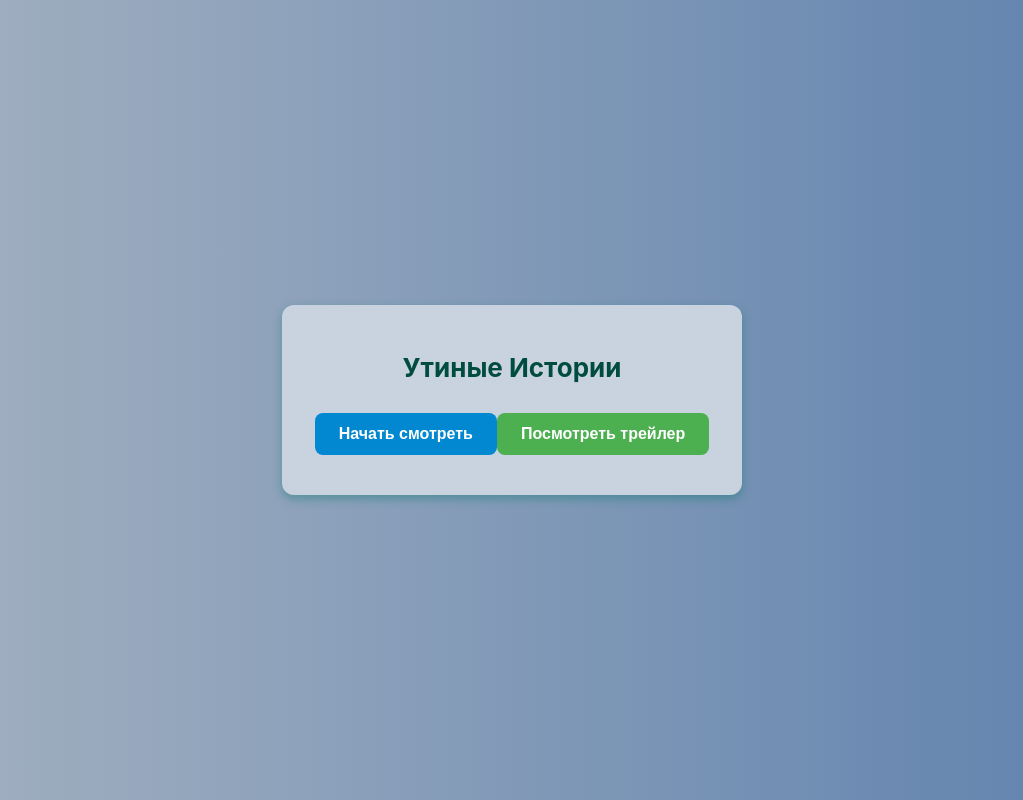
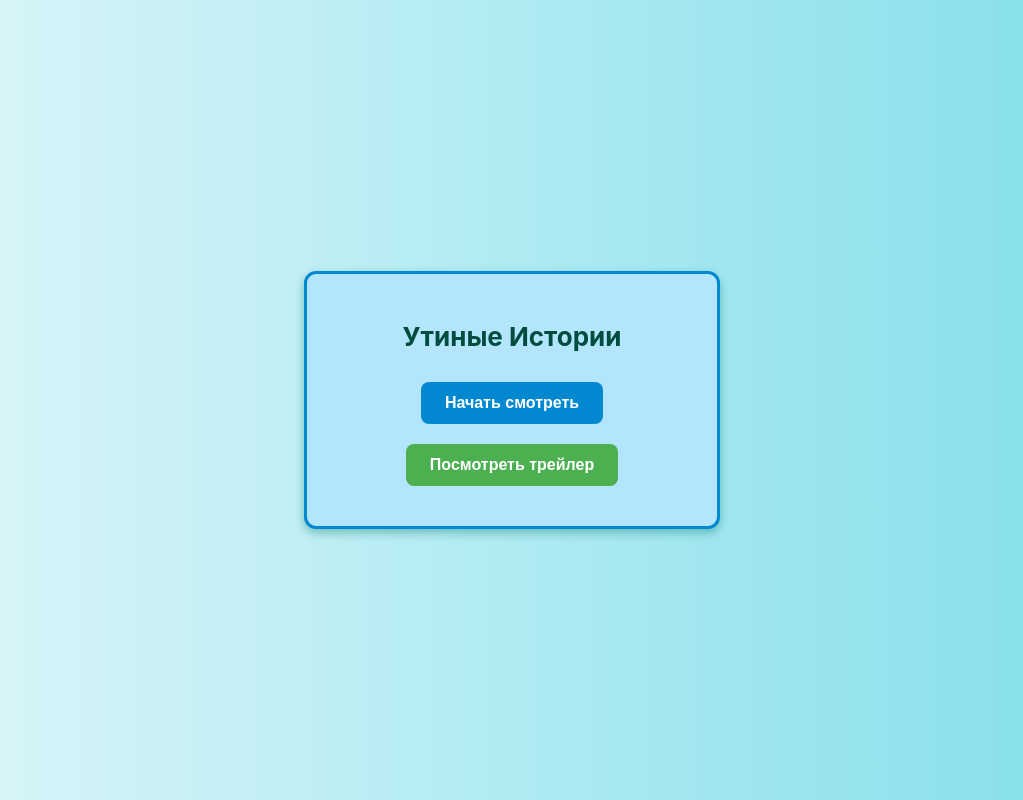
Before and after one commit to KateGrebeneva/kate_react_main, a React (Create React App) app: page / in a window 1280 px wide. Shown: the whole page, without its empty margins (128-1151 px from the left). Built offline with nearby package versions, Linux system fonts and the light colour scheme.

Commit message:
task#101

```diff
--- a/src/App.js
+++ b/src/App.js
@@ -1,13 +1,59 @@
 import React from 'react';
-import { styles } from './styles.js'; // Импортируем стили
 
 function DuckTales() {
   return (
-    <div style={{ height: '100vh', display: 'flex', justifyContent: 'center', alignItems: 'center', background: 'linear-gradient(to right,rgb(165, 178, 193),rgb(94, 129, 174))' }}>
-      <div style={styles.container}>
-        <h1 style={styles.title}>Утиные Истории</h1>
-        <button style={styles.button1}>Начать смотреть</button>
-        <button style={styles.button2}>Посмотреть трейлер</button>
+    <div style={{
+      height: '100vh',
+      display: 'flex',
+      justifyContent: 'center',
+      alignItems: 'center',
+      background: 'linear-gradient(to right, #e0f7fa, #80deea)'
+    }}>
+      <div style={{
+        width: '350px',
+        padding: '30px',
+        backgroundColor: '#b3e5fc', // Нежный голубой
+        borderRadius: '12px',
+        textAlign: 'center',
+        border: '3px solid #0288d1', // Насыщенный голубой
+        boxShadow: '0 4px 10px rgba(0, 121, 107, 0.4)', // Тень
+      }}>
+        <h1 style={{
+          fontSize: '26px',
+          color: '#004d40',
+          marginBottom: '20px',
+          fontWeight: 'bold',
+        }}>
+          Утиные Истории
+        </h1>
+        <button style={{
+          padding: '12px 24px',
+          margin: '10px 0',
+          border: 'none',
+          borderRadius: '8px',
+          cursor: 'pointer',
+          transition: 'background-color 0.3s ease',
+          backgroundColor: '#0288d1',
+          color: 'white',
+          fontSize: '16px',
+          fontWeight: 'bold',
+        }}>
+          Начать смотреть
+        </button>
+        <button style={{
+          padding: '12px 24px',
+          margin: '10px 0',
+          border: 'none',
+          borderRadius: '8px',
+          cursor: 'pointer',
+          transition: 'background-color 0.3s ease',
+          backgroundColor: '#4caf50',
+          color: 'white',
+          fontSize: '16px',
+          fontWeight: 'bold',
+        }}>
+          Посмотреть трейлер
+        </button>
       </div>
     </div>
   );
--- a/src/styles.js
+++ /dev/null
@@ -1,43 +0,0 @@
-// src/styles.js
-
-export const styles = {
-  container: {
-    width: '400px',
-    padding: '30px',
-    backgroundColor:'rgb(200, 211, 223)', // Нежный голубой
-    borderRadius: '12px',
-    textAlign: 'center',
-    border: '3px solidrgb(2, 61, 93)', // Насыщенный голубой
-    boxShadow: '0 4px 10px rgba(0, 121, 107, 0.4)', // Тень
-  },
-  title: {
-    fontSize: '26px',
-    color: '#004d40',
-    marginBottom: '20px',
-    fontWeight: 'bold',
-  },
-  button1: {
-    padding: '12px 24px',
-    margin: '10px 0',
-    border: 'none',
-    borderRadius: '8px',
-    cursor: 'pointer',
-    transition: 'background-color 0.3s ease',
-    backgroundColor: '#0288d1',
-    color: 'white',
-    fontSize: '16px',
-    fontWeight: 'bold',
-  },
-  button2: {
-    padding: '12px 24px',
-    margin: '10px 0',
-    border: 'none',
-    borderRadius: '8px',
-    cursor: 'pointer',
-    transition: 'background-color 0.3s ease',
-    backgroundColor: '#4caf50',
-    color: 'white',
-    fontSize: '16px',
-    fontWeight: 'bold',
-  },
-};
```
Also changed, not shown: results/Стилизация/task#101.jpg (added).
